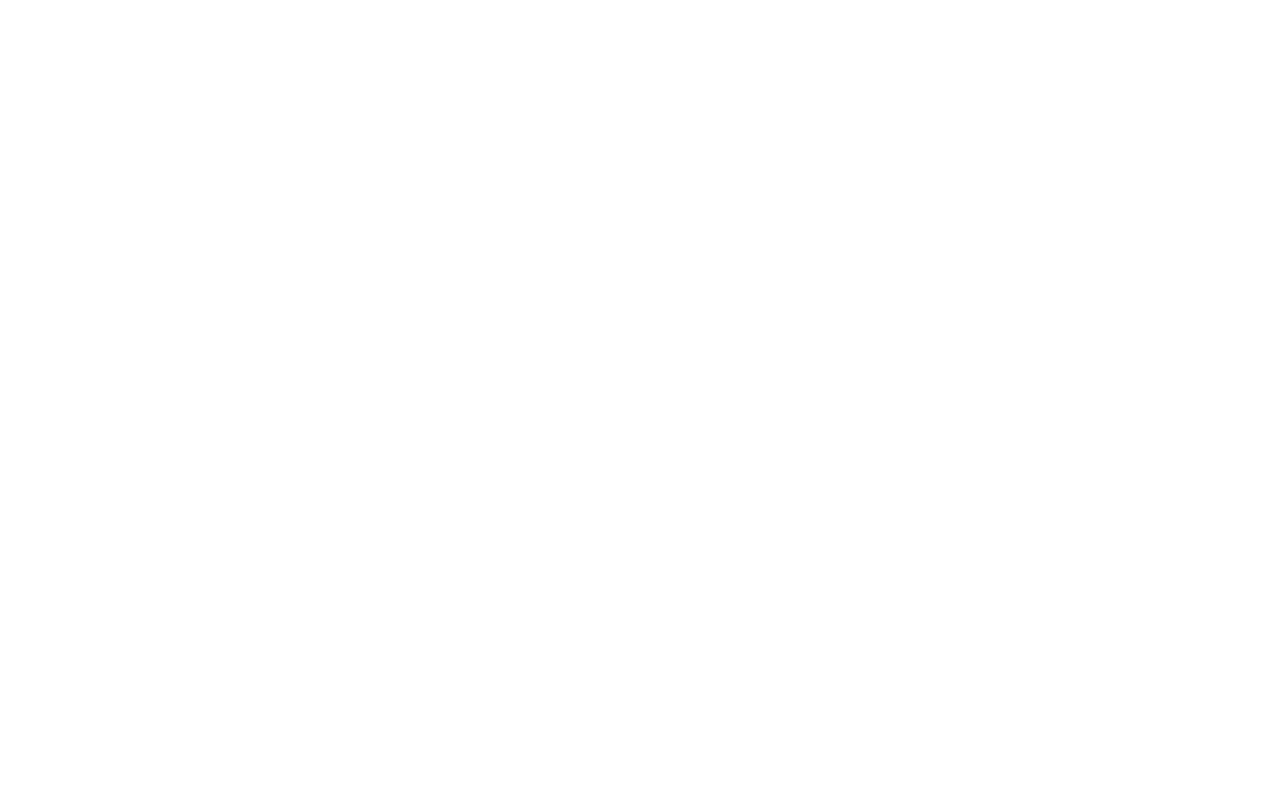
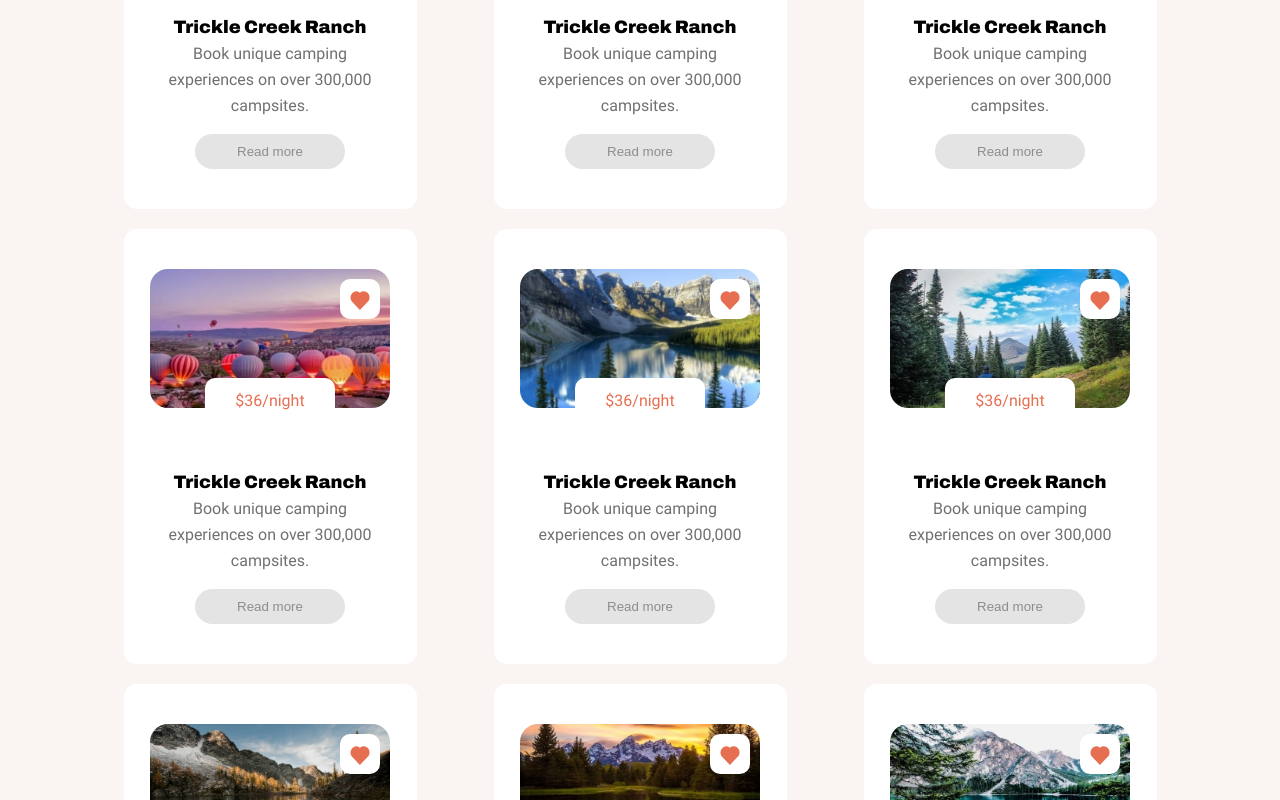
Before and after one commit to mohammad-mahdi-ghalenovi/Camping-Website-with-ReactJs, a React (Vite) app: page / in a window 1280 px wide. Shown: the part 1620-2420 px from the top of the page. Before the commit the page ends 1384 px from the top, so only its background shows below. Built offline with nearby package versions, Linux system fonts and the light colour scheme.

Commit message:
destination components added

```diff
--- /dev/null
+++ b/src/Destination/Destination.css
@@ -0,0 +1,77 @@
+.destination-card {
+    display: flex;
+    align-items: center;
+    flex-direction: column;
+    padding: 4rem;
+    min-width: 29.3rem;
+    max-width: 29.3rem;
+    height: 43.5rem;
+    margin: 1rem;
+    border-radius: 1.3rem;
+    background: #fff;
+}
+
+.destination-cards__cover {
+    position: relative;
+    border-radius: 1.8rem;
+    width: 24rem;
+    height: 16.0rem;
+    overflow: hidden;
+}
+
+.destination-cards__img {
+    position: absolute;
+    width: 100%;
+    height: 100%;
+}
+
+.destination-cards__icon {
+    position: absolute;
+    display: flex;
+    justify-content: center;
+    align-items: center;
+    top: 1rem;
+    right: 1rem;
+    height: 4rem;
+    width: 4rem;
+    background: white;
+    border-radius: 1rem;
+    padding-bottom: 0.3rem;
+}
+
+.destination-cards__price {
+    position: relative;
+    margin: auto 0;
+    top: -3rem;
+    background: #fff;
+    width: 13rem;
+    height: 4rem;
+    padding: 1rem;
+    text-align: center;
+    border-radius: 1rem;
+}
+
+.destination-cards__price p {
+    color: #E76F51;
+}
+
+.destination-cards__title {
+    font-family: "Archivo Black";
+    font-size: 1.8rem;
+    margin-top: 2rem;
+}
+
+.destination-cards__caption {
+    color: #707070;
+    text-align: center;
+    margin-bottom: 1.3rem;
+    width: auto;
+    height: 8rem;
+}
+
+.destination-cards__btn {
+    margin-top: 0.3rem;
+    background: #e5e4e4;
+    color: #8D8D8D;
+    border: none;
+}
--- /dev/null
+++ b/src/Destination/Destination.jsx
@@ -0,0 +1,25 @@
+import "../styles/reset.css"
+import "../styles/fonts.css"
+import "../styles/container.css"
+import "./Destination.css"
+import "../styles/responsive.css"
+
+function Destination (props) {
+    return (
+        <div className="destination-card">
+
+            <div className="destination-cards__cover">
+                <img src={props.img} alt="" className="destination-cards__img" />
+                <span className="destination-cards__icon"><img src="public/imgs/svg-icons/heart.svg" alt="" /></span>
+            </div>
+
+            <div className="destination-cards__price"><p>$36/night</p></div>
+            <h2 className="destination-cards__title">Trickle Creek Ranch</h2>
+            <p className="destination-cards__caption">Book unique camping experiences on over 300,000 campsites.</p>
+            <button className="destination-cards__btn  btn">Read more</button>
+
+        </div>
+    )
+}
+
+export default Destination;
--- a/src/Header/header.css
+++ b/src/Header/header.css
@@ -37,6 +37,7 @@
     background: var(--dark);
     border-radius: 2rem;
     margin: 0 auto;
+    cursor: pointer;
 }
 
 body {
--- a/src/Main/MainContent.css
+++ b/src/Main/MainContent.css
@@ -5,3 +5,11 @@
     position: relative;
     top: -15rem;
 }
+
+.destinations {
+    display: flex;
+    justify-content: space-around;
+    align-items: center;
+    flex-wrap: wrap;
+    margin-bottom: 2rem;
+}
--- a/src/Main/MainContent.jsx
+++ b/src/Main/MainContent.jsx
@@ -3,6 +3,7 @@
 import "./MainContent.css"
 import "../styles/container.css"
 import Service from "../Service/Service"
+import Destination from "../Destination/Destination"
 import "../styles/reset.css"
 import "../styles/fonts.css"
 import "../styles/container.css"
@@ -10,6 +11,7 @@
 
 function Main () {
     return (
+        <main>
         <div className="container">
             <section className="services">
                 <Service name="Camping & Day Use" img="../../public/imgs/svgs/fire.svg" caption="Return to your favorite spot or discover a new one that’s right for you."/>
@@ -17,7 +19,23 @@
                 <Service name="Permits" img="../../public/imgs/svgs/paper.svg" caption="Obtain permits for access to high-demand locations."/>
                 <Service name="Recreation Activities" img="../../public/imgs/svgs/fish.svg" caption="Find the best spots for hunting, fishing & recreational shooting."/>
             </section>
+            <section className="destinations">
+                <Destination name="Trickle Creek Ranch" img="public/imgs/images/image1.jpg" />
+                <Destination name="Dragonfly Tiny Cabin" img="public/imgs/images/image2.jpg" />
+                <Destination name="Tiny Cabin in the mountains" img="public/imgs/images/image3.jpg" />
+                <Destination name="The Stuga" img="public/imgs/images/image4.jpg" />
+                <Destination name="Luxury Tiny Beach Cabin" img="public/imgs/images/image5.jpg" />
+                <Destination name="The Summit Cabin" img="public/imgs/images/image6.jpg" />
+                <Destination name="Kindred Spirits Cabin" img="public/imgs/images/image7.jpg" />
+                <Destination name="The Hermitage Cabin" img="public/imgs/images/image8.jpg" />
+                <Destination name="Red Lifeguard Stand" img="public/imgs/images/image9.jpg" />
+                <Destination name="The Tree House" img="public/imgs/images/image10.jpg" />
+                <Destination name="Barrier island elevated tent" img="public/imgs/images/image11.jpg" />
+                <Destination name="Ninovan on the Shore" img="public/imgs/images/image12.jpg" />
+            </section>
         </div>
+        </main>
+
     )
 }
 
--- a/src/styles/responsive.css
+++ b/src/styles/responsive.css
@@ -31,4 +31,8 @@
 
 @media (min-width: 1200px) {}
 
-@media (min-width: 1400px) {}
+@media (min-width: 1400px) {
+    .destinations {
+        flex-wrap: nowrap;
+    }
+}
```
